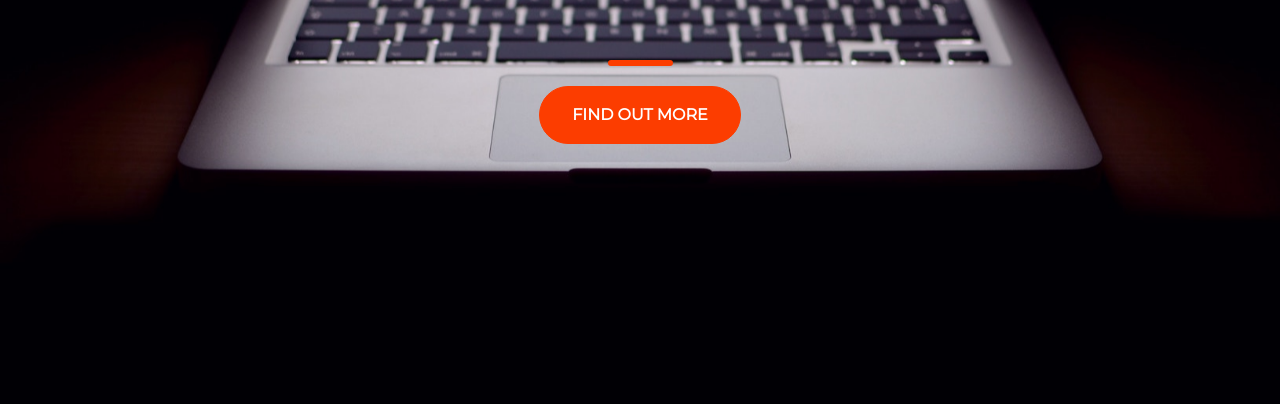
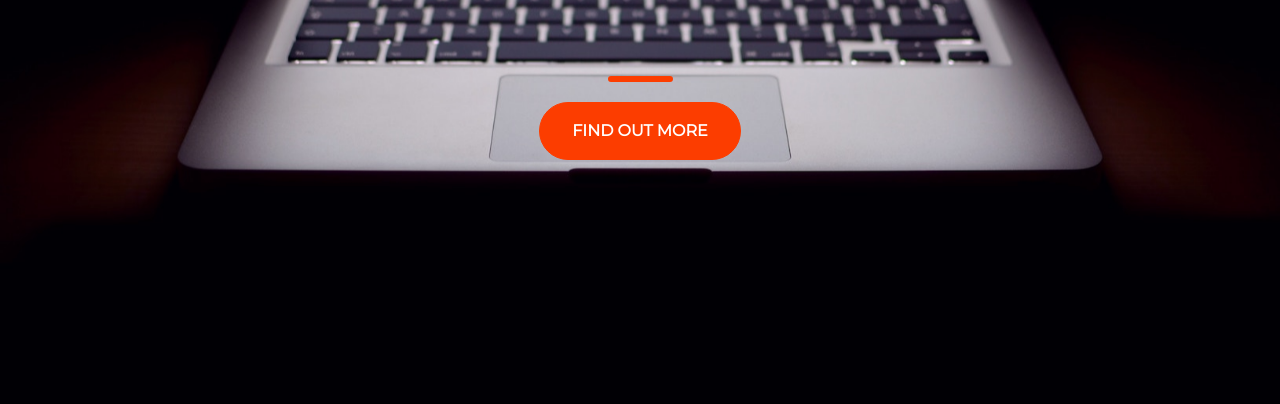
Before and after one commit to Akpanjoe/proj-of-the-year, a plain HTML site: page index.html in a window 1280 px wide. Shown: the part 396-800 px from the top of the page. Drawn offline with nearby package versions, Linux system fonts and the light colour scheme.

Commit message:
Update style.css

```diff
--- a/style.css
+++ b/style.css
@@ -39,5 +39,5 @@ hr{
   padding: 1rem 2rem;
 }
 .buffer{
-  height: 3rem;
+  height: 5rem;
 }
```
